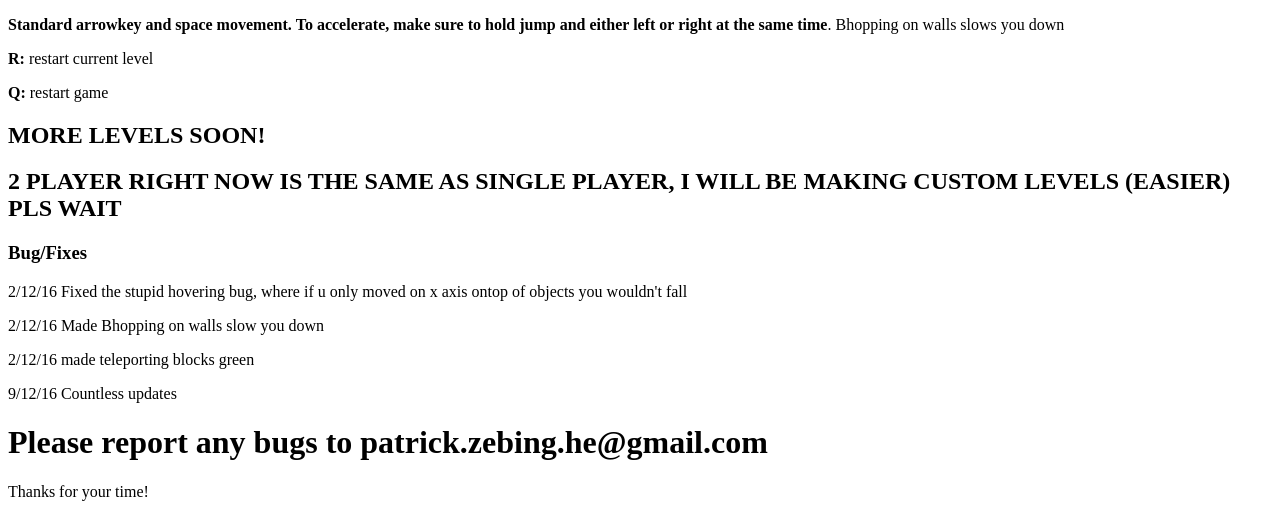
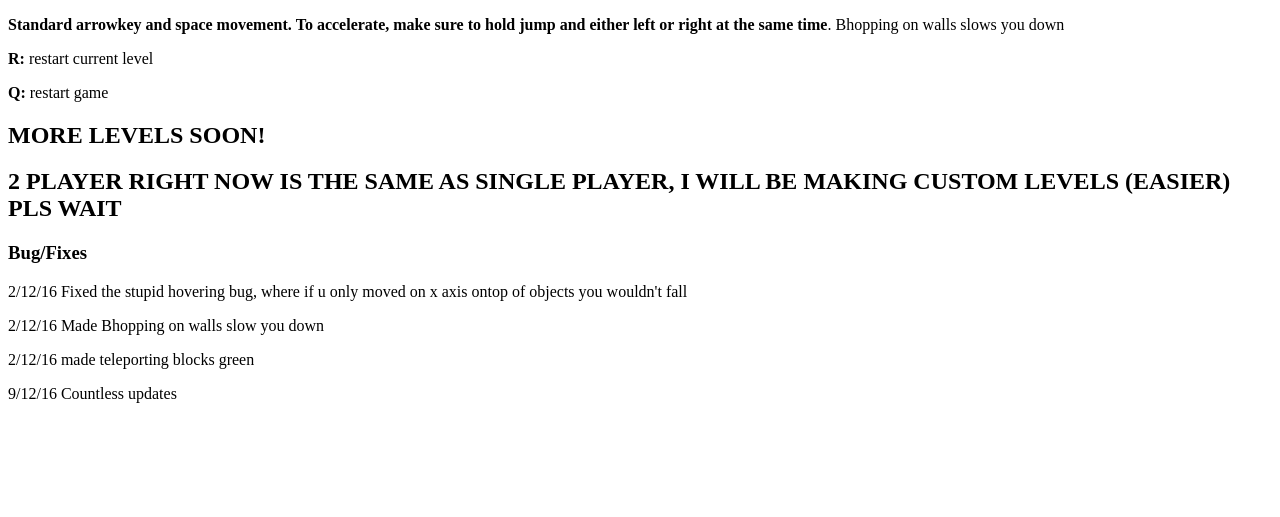
Before and after one commit to bhoppers/bhoppers.github.io, a plain HTML site: page index.html in a window 1280 px wide. Shown: the part 649-1166 px from the top of the page. After the commit the page ends 1068 px from the top, so only its background shows below. Drawn offline with Linux system fonts and the light colour scheme.

Commit message:
Update index.html

```diff
--- a/index.html
+++ b/index.html
@@ -24,8 +24,7 @@
 	<p>2/12/16 Made Bhopping on walls slow you down</p>
 	<p>2/12/16 made teleporting blocks green</p>
 	<p>9/12/16 Countless updates</p>
-	<h1> Please report any bugs to patrick.zebing.he@gmail.com</h1>
-	<p>Thanks for your time!</p>
+
 	</div>
 
 
```
